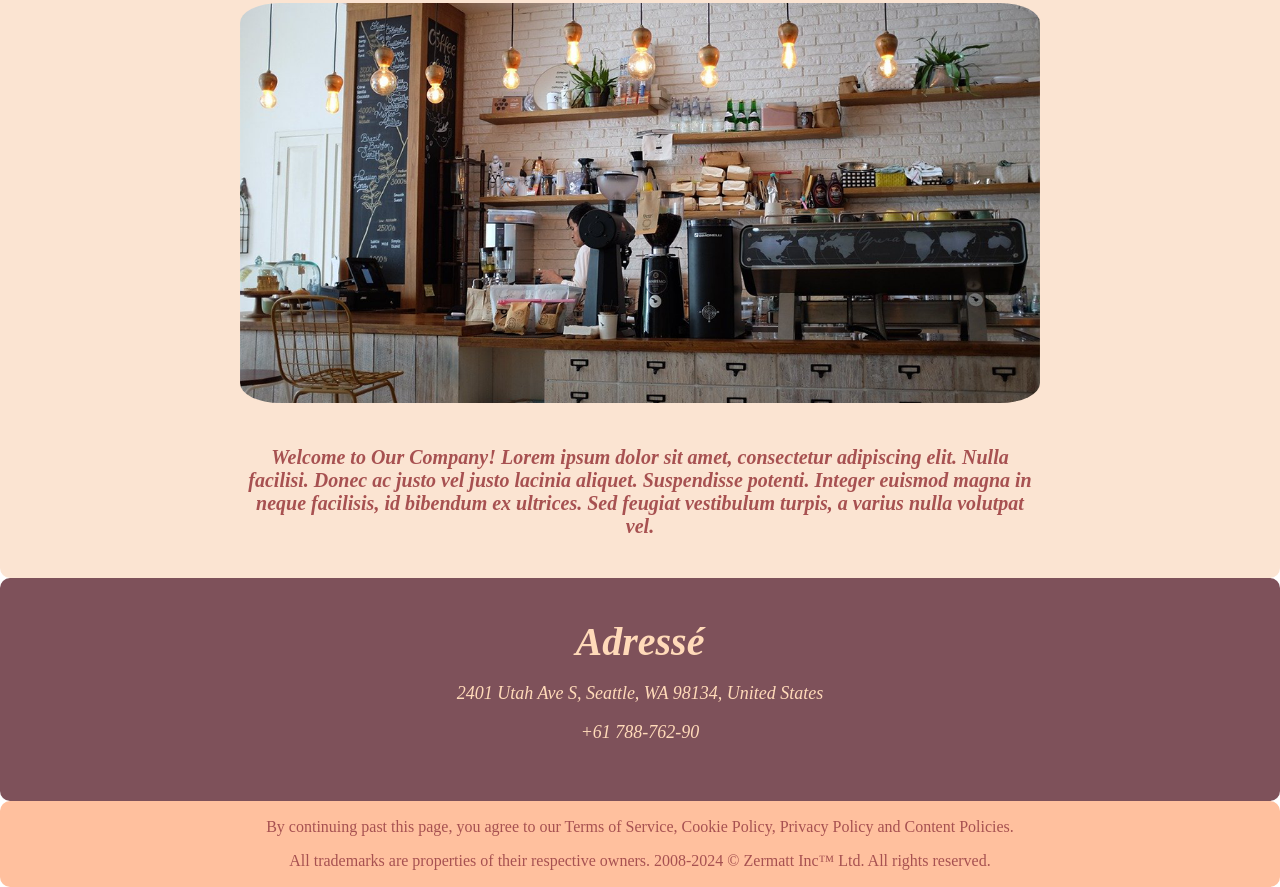
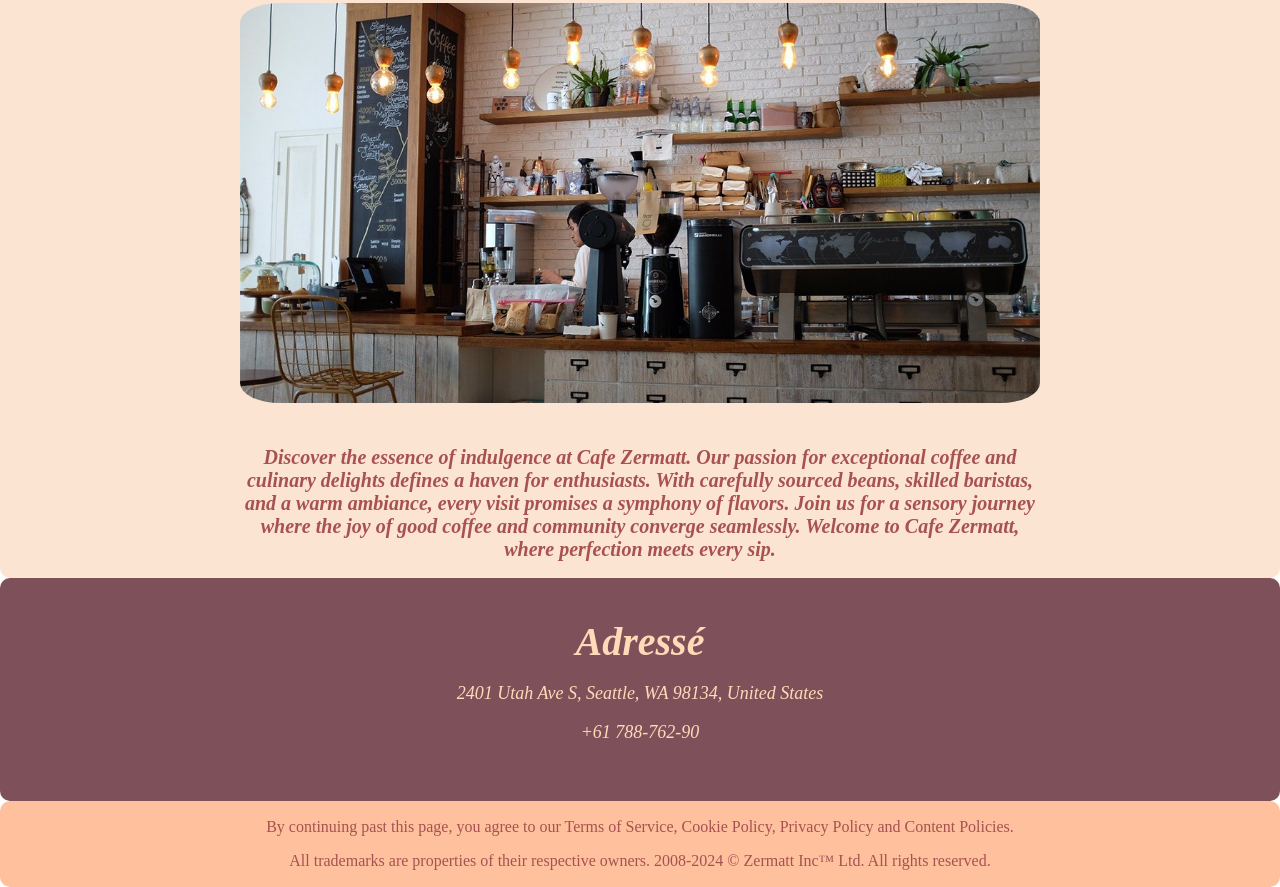
Before and after one commit to jaisharmanic/Full-STACK1, a plain HTML site: page New Full Stack/index.html in a window 1280 px wide. Shown: the part 1502-2389 px from the top of the page. Drawn offline with Linux system fonts and the light colour scheme.

Commit message:
index.html

```diff
--- a/New Full Stack/index.html
+++ b/New Full Stack/index.html
@@ -44,10 +44,7 @@
 
         <img src="about-img.png" alt="Company Image" class="about-us-image">
     <p class="about-us-paragraph">
-      Welcome to Our Company! Lorem ipsum dolor sit amet, consectetur adipiscing elit.
-      Nulla facilisi. Donec ac justo vel justo lacinia aliquet. Suspendisse potenti.
-      Integer euismod magna in neque facilisis, id bibendum ex ultrices. Sed feugiat
-      vestibulum turpis, a varius nulla volutpat vel.
+        Discover the essence of indulgence at Cafe Zermatt. Our passion for exceptional coffee and culinary delights defines a haven for enthusiasts. With carefully sourced beans, skilled baristas, and a warm ambiance, every visit promises a symphony of flavors. Join us for a sensory journey where the joy of good coffee and community converge seamlessly. Welcome to Cafe Zermatt, where perfection meets every sip.
     </p>
     </div>
     <div class="zone delta Asize">Adressé
```
